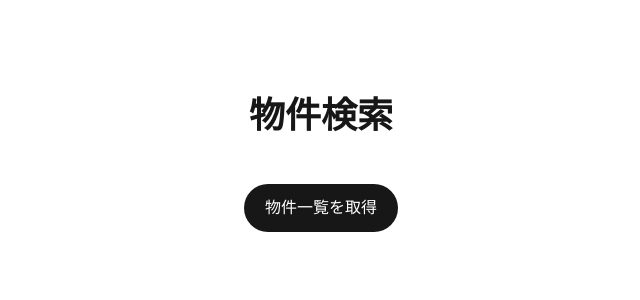
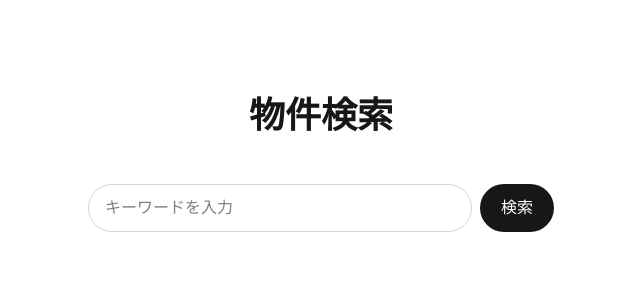
Before and after one commit to r-umemoto/vercel-wordpress, a Next.js app: page / in a window 1280 px wide. Shown: the top 300 px of the page, without its empty margins (319-959 px from the left). Built offline with nearby package versions, Linux system fonts and the light colour scheme.

Commit message:
検索ボックス追加

```diff
--- a/src/app/api/blogs/route.ts
+++ b/src/app/api/blogs/route.ts
@@ -1,8 +1,8 @@
-import { createClient } from "microcms-js-sdk";
+import { createClient, type MicroCMSQueries } from "microcms-js-sdk";
 import { NextResponse } from "next/server";
 
-// ブログ記事の型定義
-export interface Blog {
+// 物件の型定義
+export interface Property {
   id: string;
   title: string;
   publishedAt: string;
@@ -14,16 +14,25 @@ const client = createClient({
   apiKey: process.env.MICROCMS_API_KEY || "",
 });
 
-export async function GET() {
+export async function GET(request: Request) {
+  const { searchParams } = new URL(request.url);
+  const q = searchParams.get('q');
+
+  const queries: MicroCMSQueries = {};
+  if (q) {
+    queries.q = q;
+  }
+
   try {
-    const data = await client.getList<Blog>({
-      endpoint: "blog", // microCMSのAPIエンドポイント名
+    const data = await client.getList<Property>({
+      endpoint: "blog",
+      queries: queries,
     });
     return NextResponse.json(data.contents);
   } catch (error) {
     console.error(error);
     return NextResponse.json(
-      { error: "Failed to fetch blogs from microCMS" },
+      { error: "Failed to fetch properties from microCMS" },
       { status: 500 }
     );
   }
--- a/src/app/page.tsx
+++ b/src/app/page.tsx
@@ -1,23 +1,24 @@
 'use client';
 
 import { useState } from "react";
-import type { Blog } from "./api/blogs/route";
+import type { Property } from "./api/blogs/route";
 
 export default function Home() {
-  const [blogs, setBlogs] = useState<Blog[]>([]);
+  const [properties, setProperties] = useState<Property[]>([]);
+  const [query, setQuery] = useState("");
   const [isLoading, setIsLoading] = useState(false);
   const [error, setError] = useState<string | null>(null);
 
-  const fetchBlogs = async () => {
+  const searchProperties = async () => {
     setIsLoading(true);
     setError(null);
     try {
-      const res = await fetch("/api/blogs");
+      const res = await fetch(`/api/blogs?q=${encodeURIComponent(query)}`);
       if (!res.ok) {
         throw new Error("物件の取得に失敗しました。");
       }
       const data = await res.json();
-      setBlogs(data);
+      setProperties(data);
     } catch (err) {
       setError(err instanceof Error ? err.message : "An unknown error occurred");
     } finally {
@@ -31,22 +32,31 @@ export default function Home() {
         <h1 className="text-4xl font-bold text-center mb-12">物件検索</h1>
 
         <div className="flex flex-col gap-4 items-center w-full">
-          <button
-            onClick={fetchBlogs}
-            disabled={isLoading}
-            className="rounded-full border border-solid border-transparent transition-colors flex items-center justify-center bg-foreground text-background gap-2 hover:bg-[#383838] dark:hover:bg-[#ccc] font-medium text-sm sm:text-base h-10 sm:h-12 px-5 w-full sm:w-auto disabled:bg-gray-400"
-          >
-            {isLoading ? "読み込み中..." : "物件一覧を取得"}
-          </button>
+          <div className="flex w-full justify-center gap-2">
+            <input
+              type="text"
+              value={query}
+              onChange={(e) => setQuery(e.target.value)}
+              placeholder="キーワードを入力"
+              className="border border-gray-300 rounded-full px-4 py-2 w-full max-w-sm text-black"
+            />
+            <button
+              onClick={searchProperties}
+              disabled={isLoading}
+              className="rounded-full border border-solid border-transparent transition-colors flex items-center justify-center bg-foreground text-background gap-2 hover:bg-[#383838] dark:hover:bg-[#ccc] font-medium text-sm sm:text-base h-10 sm:h-12 px-5 disabled:bg-gray-400"
+            >
+              {isLoading ? "検索中..." : "検索"}
+            </button>
+          </div>
 
           {error && <p className="text-red-500 mt-4">{error}</p>}
 
-          {blogs.length > 0 && (
+          {properties.length > 0 && (
             <div className="mt-8 w-full text-left">
-              <h2 className="text-2xl font-bold border-b pb-2 mb-4">物件一覧</h2>
+              <h2 className="text-2xl font-bold border-b pb-2 mb-4">検索結果</h2>
               <ul className="mt-4 space-y-2">
-                {blogs.map((blog) => (
-                  <li key={blog.id} className="text-lg">{blog.title}</li>
+                {properties.map((property) => (
+                  <li key={property.id} className="text-lg">{property.title}</li>
                 ))}
               </ul>
             </div>
```
